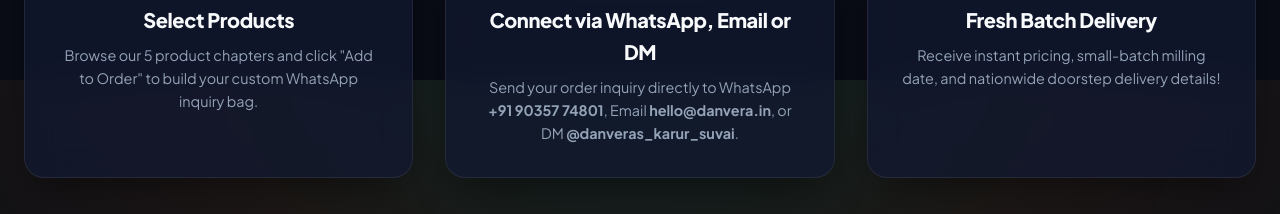
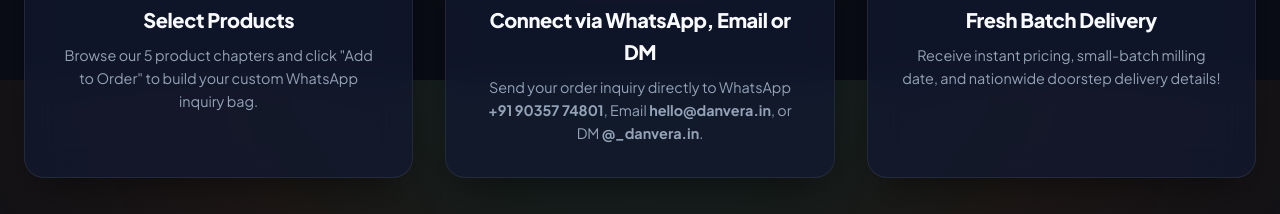
Before and after one commit to hellodanvera/danvera, a React (Vite) app: page / in a window 1280 px wide. Shown: the part 6320-6534 px from the top of the page. Built offline with nearby package versions, Linux system fonts and the light colour scheme.

Commit message:
updated the instagram handle

```diff
--- a/src/data/danveraCatalogue.ts
+++ b/src/data/danveraCatalogue.ts
@@ -24,13 +24,13 @@
   tagline: "A serendipity of pure flavours",
   subTagline: "SMALL BATCH | FARM DIRECT",
   origin: "Karur, Tamil Nadu",
-  instagram: "@danveras_karur_suvai",
-  instagramUrl: "https://instagram.com/danveras_karur_suvai",
+  instagram: "@_danvera.in",
+  instagramUrl: "https://instagram.com/_danvera.in",
   whatsapp: "+91 90357 74801",
   whatsappClean: "919035774801",
   email: "hello@danvera.in",
   logoUrl: "/logo-circle.png",
-  pricingNote: "DM @danveras_karur_suvai or WhatsApp +91 90357 74801 for pricing & nationwide delivery"
+  pricingNote: "DM @_danvera.in or WhatsApp +91 90357 74801 for pricing & nationwide delivery"
 };
 
 export const CHAPTERS: ChapterInfo[] = [
```
